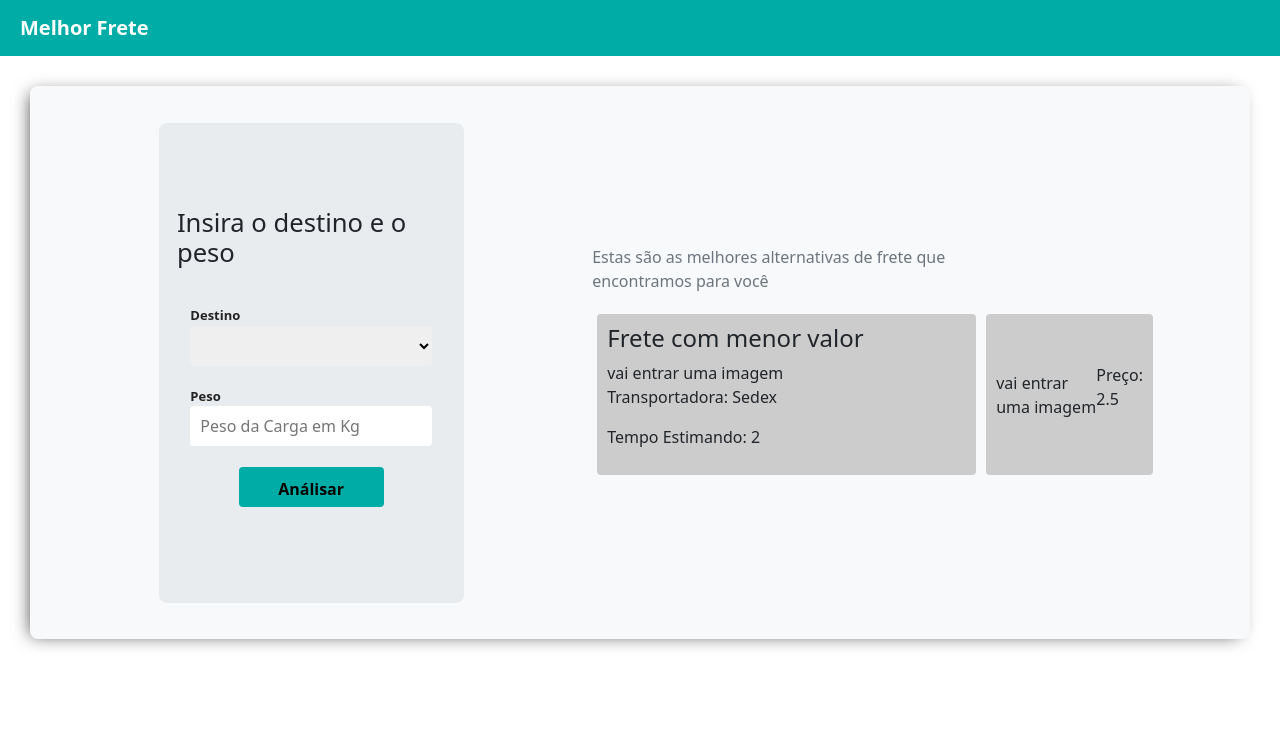
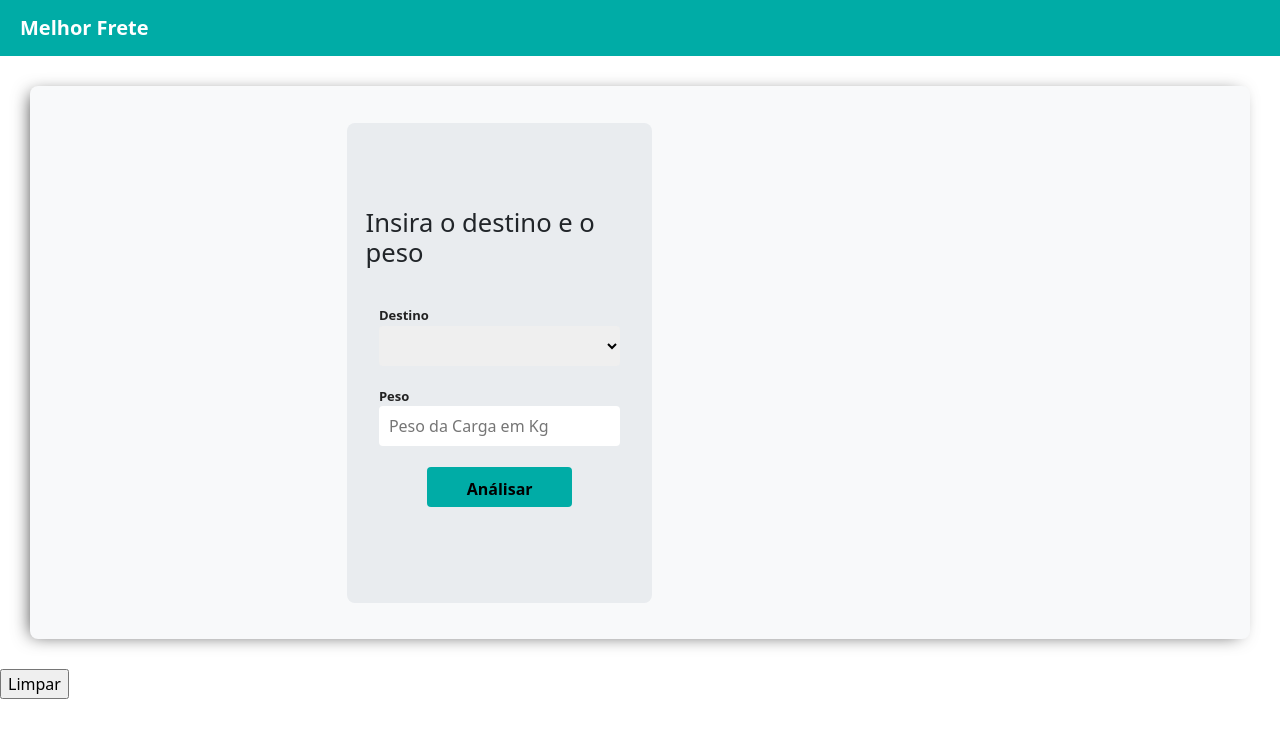
Before and after one commit to flaviosantospqri/desafio_coorlab_vueJs, a Vue app in the folder code/: page / in a window 1280 px wide. Shown: the top 738 px of the page. Built offline with nearby package versions, Linux system fonts and the light colour scheme; data requests are answered from the project's data file.

Commit message:
review: study case from transfer values

```diff
--- a/code/src/App.vue
+++ b/code/src/App.vue
@@ -3,9 +3,11 @@
     <BestTransport/>
     <div class="container-body-page">
       <FormTransportPage/>
-      <ItemCard message="Frete com menor valor" tranpostName="Sedex" leadTime="2" price="2.5"/>
+      <ItemCard/>
     </div>
-
+    <div class="btn-clear">
+      <input type="button" onclick="" value="Limpar">
+    </div>
   </div>
 </template>
 
@@ -20,7 +22,7 @@ export default {
     BestTransport,
     FormTransportPage,
     ItemCard
-  }
+  },
 }
 </script>
 
--- a/code/src/components/ItemCard.vue
+++ b/code/src/components/ItemCard.vue
@@ -1,5 +1,5 @@
 <template>
-    <div class="container-card">
+    <div class="container-card" :v-model="modelValue">
         <div class="top-message">
             <p>Estas são as melhores alternativas de frete que encontramos para você</p>
         </div>
@@ -20,6 +20,7 @@
             </section>
         </div>
     </div>
+
 </template>
 
 <script>
@@ -27,10 +28,23 @@
         name: "ItemCard",
 
         props: {
-            message: String,
-            tranpostName: String,
-            leadTime: String,
-            price: String
+            message:{
+                type: String,
+                required: true
+            },
+            tranpostName:{
+                type: String,
+                required: true
+            },
+            leadTime:{
+                type: String,
+                required: true
+            },
+            price:{
+                type: String,
+                required: true
+            }
+
         },
     }
 </script>
@@ -39,7 +53,7 @@
     .container-informations{
         width: 100%;
         padding: 5px;
-        display: flex;
+        display: none;
         justify-content: space-between;
     }
     .data-transport{
@@ -63,6 +77,7 @@
         margin-left: 10px;
     }
     .top-message{
+        display: none;
         text-align: left;
         width: 80%;
         color: #6C757D;
```
